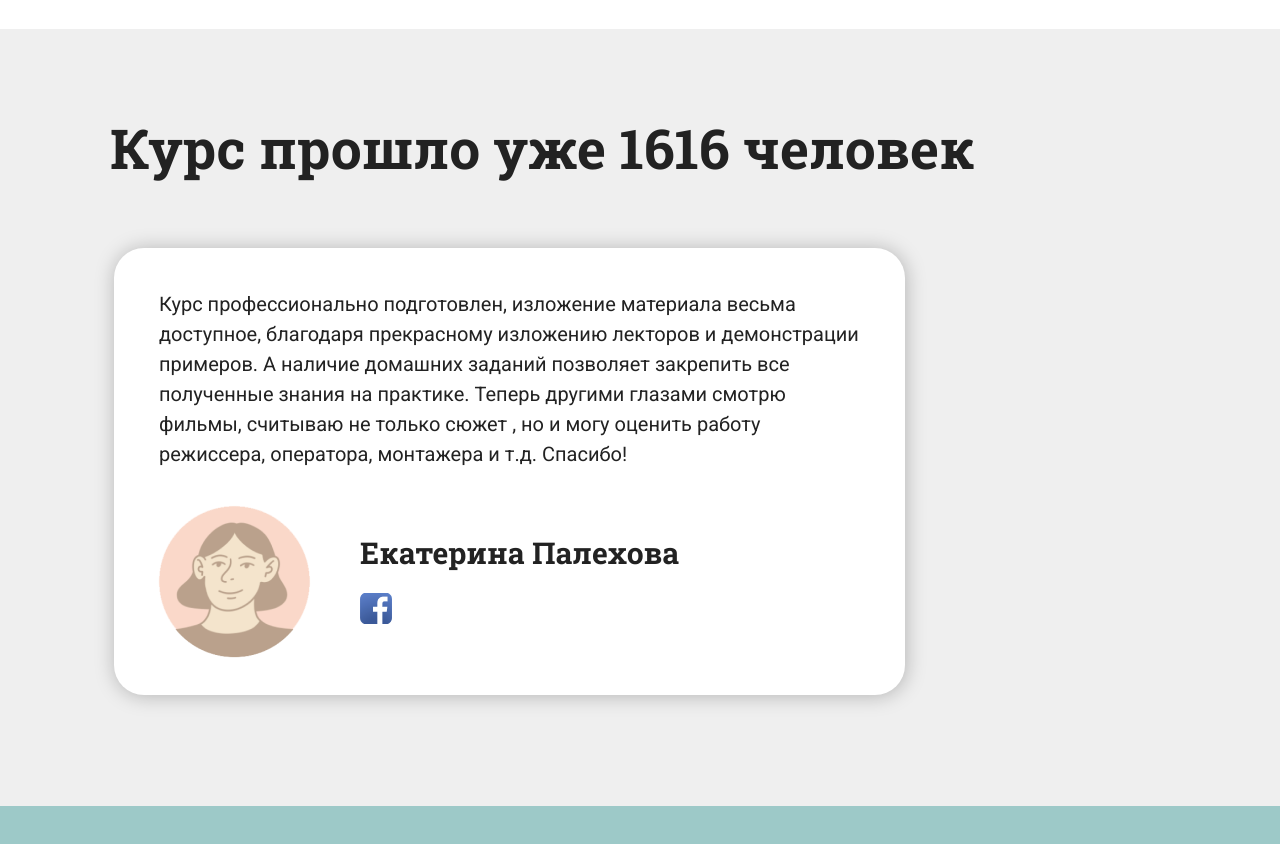
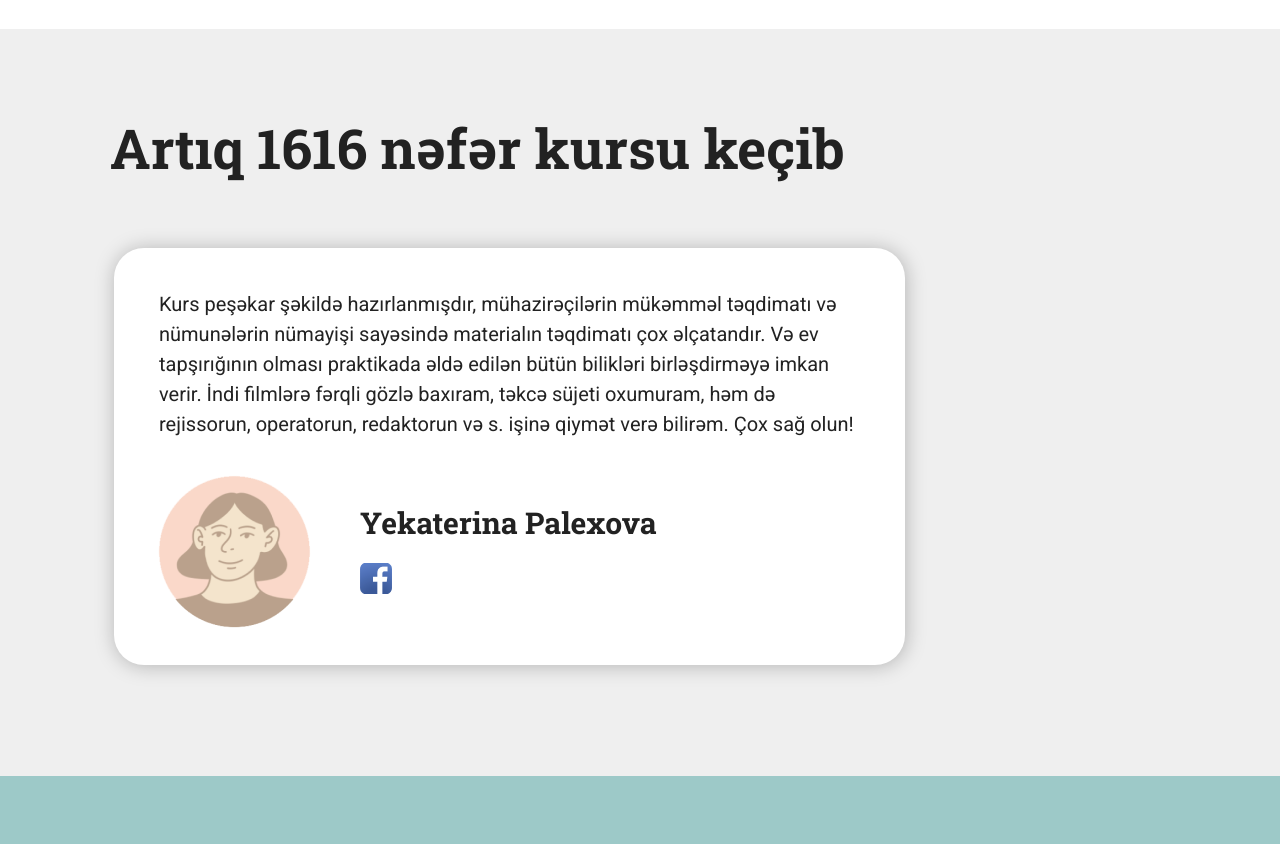
Before and after one commit to habibmustafa/Syncronization, a plain HTML site: page index.html in a window 1280 px wide. Shown: the part 3660-4504 px from the top of the page. Drawn offline with Linux system fonts and the light colour scheme.

Commit message:
fix: achievement section language change

```diff
--- a/index.html
+++ b/index.html
@@ -279,17 +279,11 @@
          <section class="achievement">
             <div class="container">
                <h2 class="achievement__title section-title">
-                  Курс прошло уже 1616 человек
+                  Artıq 1616 nəfər kursu keçib
                </h2>
                <div class="achievement-card">
                   <p class="achievement-card__text">
-                     Курс профессионально подготовлен, изложение материала
-                     весьма доступное, благодаря прекрасному изложению лекторов
-                     и демонстрации примеров. А наличие домашних заданий
-                     позволяет закрепить все полученные знания на практике.
-                     Теперь другими глазами смотрю фильмы, считываю не только
-                     сюжет , но и могу оценить работу режиссера, оператора,
-                     монтажера и т.д. Спасибо!
+                     Kurs peşəkar şəkildə hazırlanmışdır, mühazirəçilərin mükəmməl təqdimatı və nümunələrin nümayişi sayəsində materialın təqdimatı çox əlçatandır. Və ev tapşırığının olması praktikada əldə edilən bütün bilikləri birləşdirməyə imkan verir. İndi filmlərə fərqli gözlə baxıram, təkcə süjeti oxumuram, həm də rejissorun, operatorun, redaktorun və s. işinə qiymət verə bilirəm. Çox sağ olun!
                   </p>
                   <div class="achievement-card-profil">
                      <img
@@ -299,7 +293,7 @@
                      />
                      <div class="achievement-card__content">
                         <h3 class="achievement-card__name">
-                           Екатерина Палехова
+                           Yekaterina Palexova
                         </h3>
                         <img
                            class="achievement-card__fb"
```
